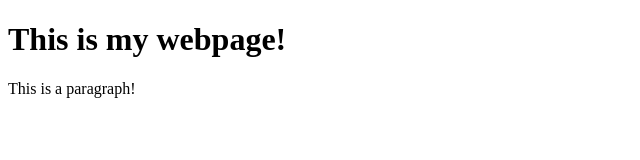
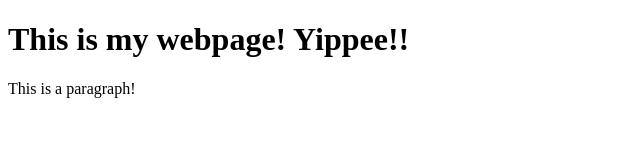
Before and after one commit to megankt422/megankt422.github.io, a plain HTML site: page example.html in a window 1280 px wide. Shown: the whole page, without its empty margins (0-640 px from the left). Drawn offline with Linux system fonts and the light colour scheme.

Commit message:
Update example.html

```diff
--- a/example.html
+++ b/example.html
@@ -11,7 +11,7 @@
 
     <body>
 
-        <h1>This is my webpage!</h1>
+        <h1>This is my webpage! Yippee!! </h1>
 
         <p>This is a paragraph!</p>
 
```
